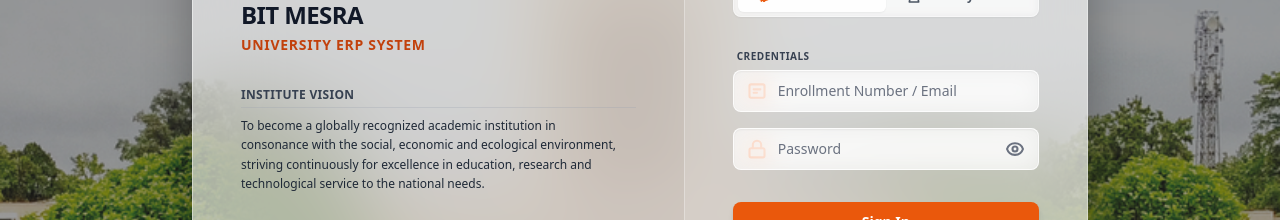
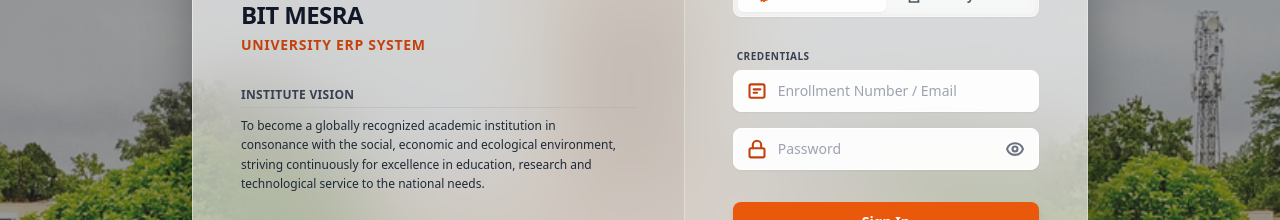
Before and after one commit to SubhraX/attendance-portal, a React (Vite) app in the folder frontend/: page /login in a window 1280 px wide. Shown: the part 292-512 px from the top of the page. Built offline with nearby package versions, Linux system fonts and the light colour scheme.

Commit message:
Update Login component styles for improved visibility and consistency

```diff
--- a/frontend/src/Login.jsx
+++ b/frontend/src/Login.jsx
@@ -157,17 +157,17 @@ export default function Login() {
                 <div>
                   <label className="block text-[10px] font-bold uppercase tracking-wider text-gray-700 mb-1.5 ml-1">Credentials</label>
                   <div className="relative">
-                    {/* FIXED: Solid text-orange-600, no opacity modifier */}
-                    <div className="absolute inset-y-0 left-0 pl-3.5 flex items-center pointer-events-none text-orange-600">
+                    <div className="absolute inset-y-0 left-0 pl-3.5 flex items-center pointer-events-none text-orange-700">
                       <svg className="w-5 h-5" fill="none" stroke="currentColor" viewBox="0 0 24 24" strokeWidth="2.5">
                         <rect x="3" y="4" width="18" height="16" rx="2" ry="2"></rect>
                         <path strokeLinecap="round" strokeLinejoin="round" d="M8 10h8M8 14h4" />
                       </svg>
                     </div>
+                    {/* Notice bg-white/95 instead of bg-white/60 */}
                     <input
                       type="text"
                       placeholder="Enrollment Number / Email"
-                      className="w-full bg-white/60 backdrop-blur-md border border-white/80 text-gray-900 rounded-lg pl-11 pr-4 py-2.5 focus:outline-none focus:ring-2 focus:ring-orange-500/30 focus:border-orange-500 transition-all text-sm font-medium placeholder-gray-500 shadow-[inset_0_1px_2px_rgba(0,0,0,0.05)]"
+                      className="w-full bg-white/95 border border-white text-gray-900 rounded-lg pl-11 pr-4 py-2.5 focus:outline-none focus:ring-2 focus:ring-orange-500/50 focus:border-orange-500 transition-all text-sm font-medium placeholder-gray-400 shadow-sm"
                       onChange={e => setEmail(e.target.value)}
                       required
                     />
@@ -176,17 +176,17 @@ export default function Login() {
 
                 {/* Password Input */}
                 <div className="relative">
-                  {/* FIXED: Solid text-orange-600, no opacity modifier */}
-                  <div className="absolute inset-y-0 left-0 pl-3.5 flex items-center pointer-events-none text-orange-600">
+                  <div className="absolute inset-y-0 left-0 pl-3.5 flex items-center pointer-events-none text-orange-700">
                     <svg className="w-5 h-5" fill="none" stroke="currentColor" viewBox="0 0 24 24" strokeWidth="2.5">
                       <rect x="3" y="11" width="18" height="11" rx="2" ry="2"></rect>
                       <path strokeLinecap="round" strokeLinejoin="round" d="M7 11V7a5 5 0 0110 0v4" />
                     </svg>
                   </div>
+                  {/* Notice bg-white/95 instead of bg-white/60 */}
                   <input
                     type={showPassword ? "text" : "password"}
                     placeholder="Password"
-                    className="w-full bg-white/60 backdrop-blur-md border border-white/80 text-gray-900 rounded-lg pl-11 pr-11 py-2.5 focus:outline-none focus:ring-2 focus:ring-orange-500/30 focus:border-orange-500 transition-all text-sm font-medium placeholder-gray-500 shadow-[inset_0_1px_2px_rgba(0,0,0,0.05)]"
+                    className="w-full bg-white/95 border border-white text-gray-900 rounded-lg pl-11 pr-11 py-2.5 focus:outline-none focus:ring-2 focus:ring-orange-500/50 focus:border-orange-500 transition-all text-sm font-medium placeholder-gray-400 shadow-sm"
                     onChange={e => setPassword(e.target.value)}
                     required
                   />
```
